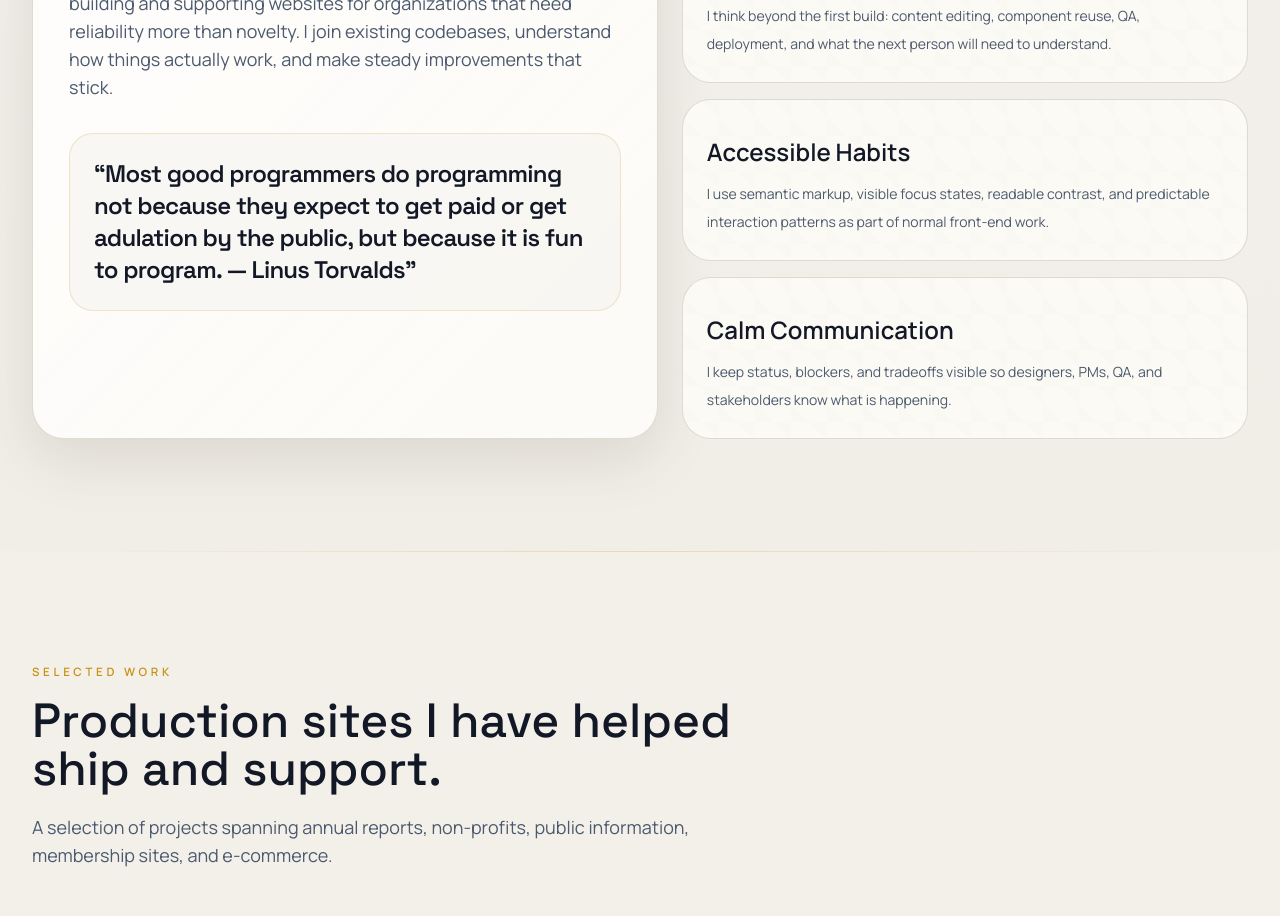
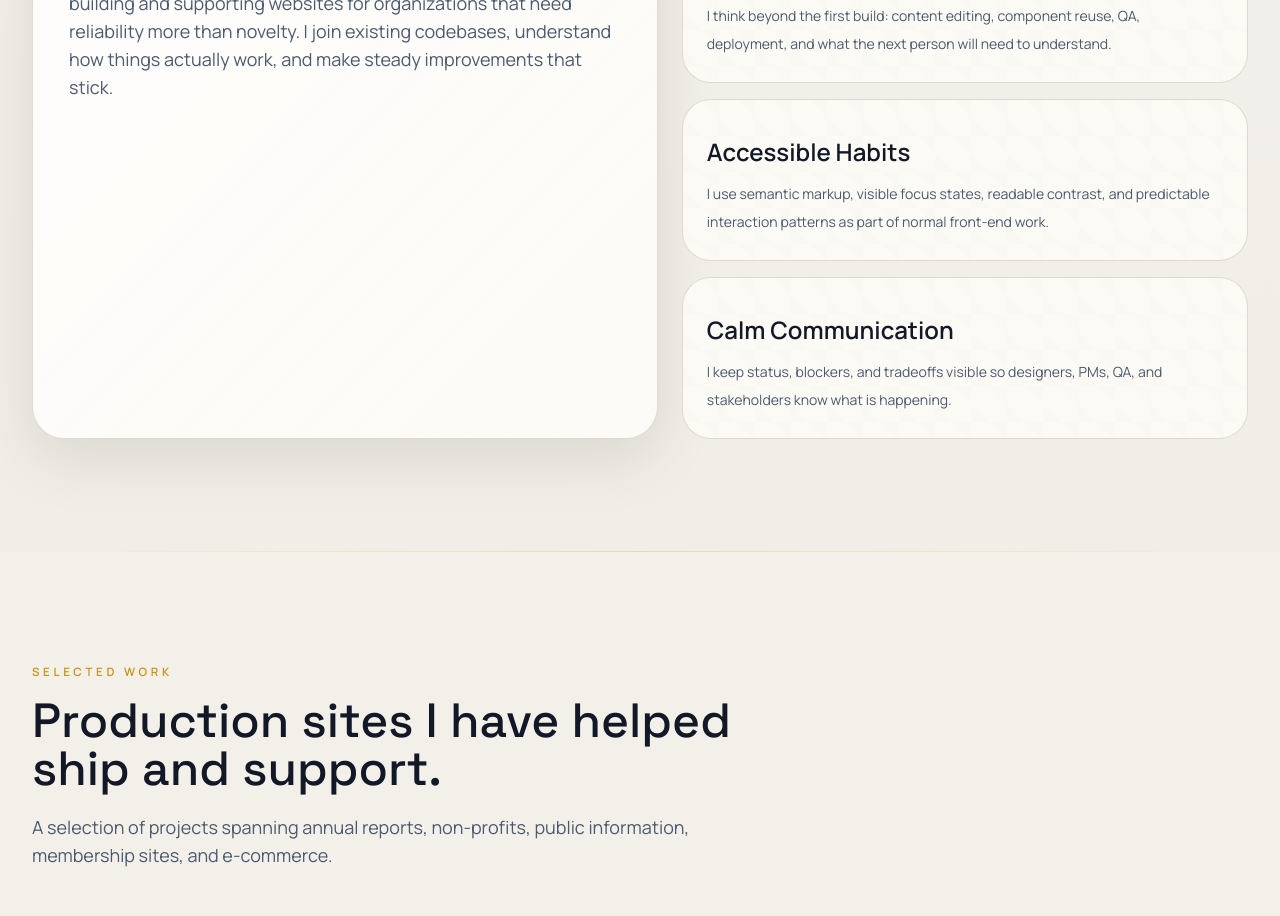
Before and after one commit to dchavez3395/Portfolio2026, a React (Vite) app: page / in a window 1280 px wide. Shown: the part 1460-2376 px from the top of the page. Built offline with nearby package versions, Linux system fonts and the light colour scheme.

Commit message:
fix: remove Linus Torvalds quote — not professional

```diff
--- a/src/SiteApp.jsx
+++ b/src/SiteApp.jsx
@@ -850,9 +850,6 @@ function HomePage({ t, language, sectionLink, socialLinks }) {
               <div className="textile-band" />
               <div className="p-7 sm:p-9">
                 <p className="text-base leading-8 text-muted sm:text-lg">{t.story.body}</p>
-                <blockquote className="mt-8 rounded-[1.5rem] border border-gold/20 bg-canvas/60 px-6 py-6 font-display text-xl font-semibold leading-snug tracking-[-0.03em] text-ink sm:text-2xl">
-                  &ldquo;{t.story.quote}&rdquo;
-                </blockquote>
               </div>
             </div>
 
--- a/src/siteContent.js
+++ b/src/siteContent.js
@@ -228,7 +228,7 @@ export const translations = {
         "I build and support accessible websites, work with production CMS platforms, and contribute across the full development lifecycle from initial build through ongoing maintenance.",
       body:
         "Most of my recent work has been with agencies and partner teams, building and supporting websites for organizations that need reliability more than novelty. I join existing codebases, understand how things actually work, and make steady improvements that stick.",
-      quote: "Most good programmers do programming not because they expect to get paid or get adulation by the public, but because it is fun to program. — Linus Torvalds",
+
       cards: [
         {
           title: "Production Mindset",
@@ -504,7 +504,7 @@ export const translations = {
         "Construyo y doy soporte a sitios accesibles, trabajo con plataformas CMS en producción y contribuyo en todo el ciclo de desarrollo, desde el build inicial hasta el mantenimiento continuo.",
       body:
         "La mayor parte de mi trabajo reciente ha sido con agencias y equipos aliados, construyendo y dando soporte a sitios para organizaciones que necesitan confiabilidad más que novedad. Entro en bases de código existentes, profundizo en cómo funcionan las cosas y hago mejoras constantes que perduran.",
-      quote: "La mayoría de los buenos programadores programan no porque esperen que les paguen o que el público los adore, sino porque les divierte programar. — Linus Torvalds",
+
       cards: [
         {
           title: "Mentalidad de producción",
```
